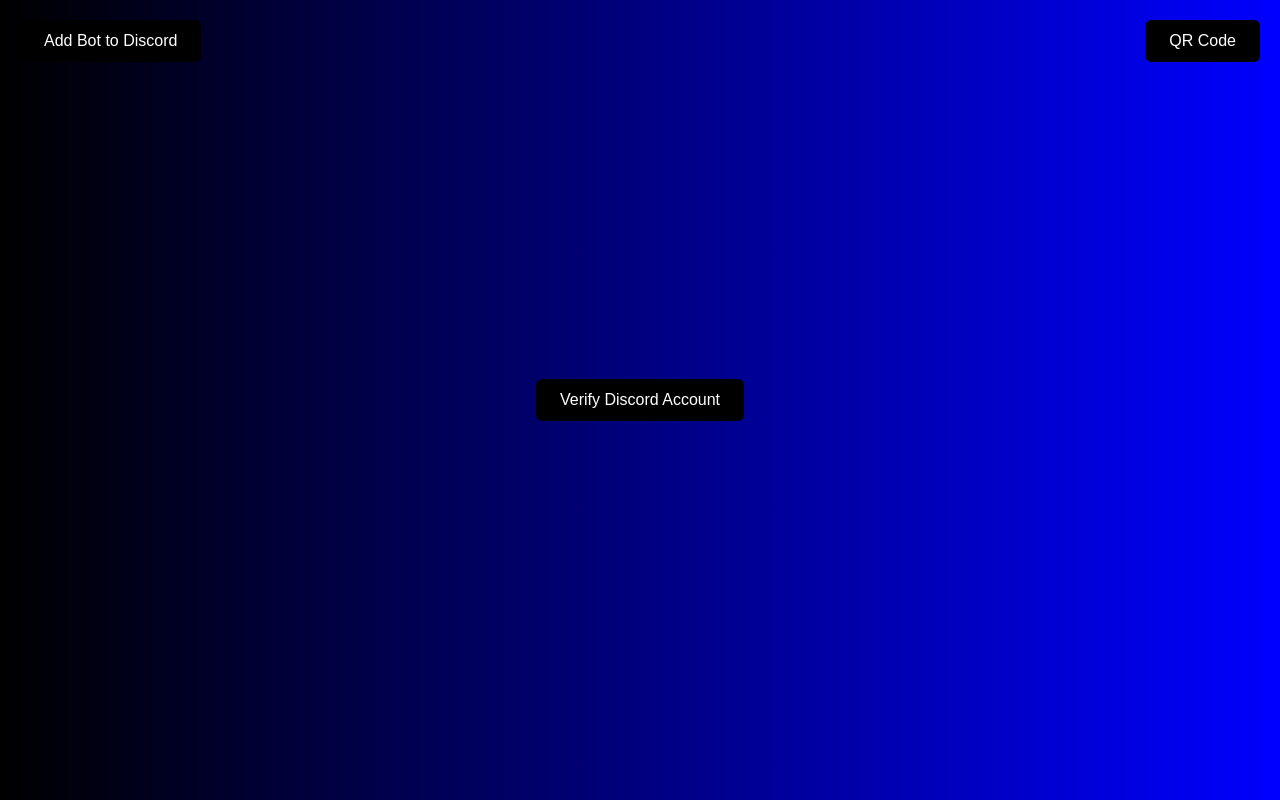
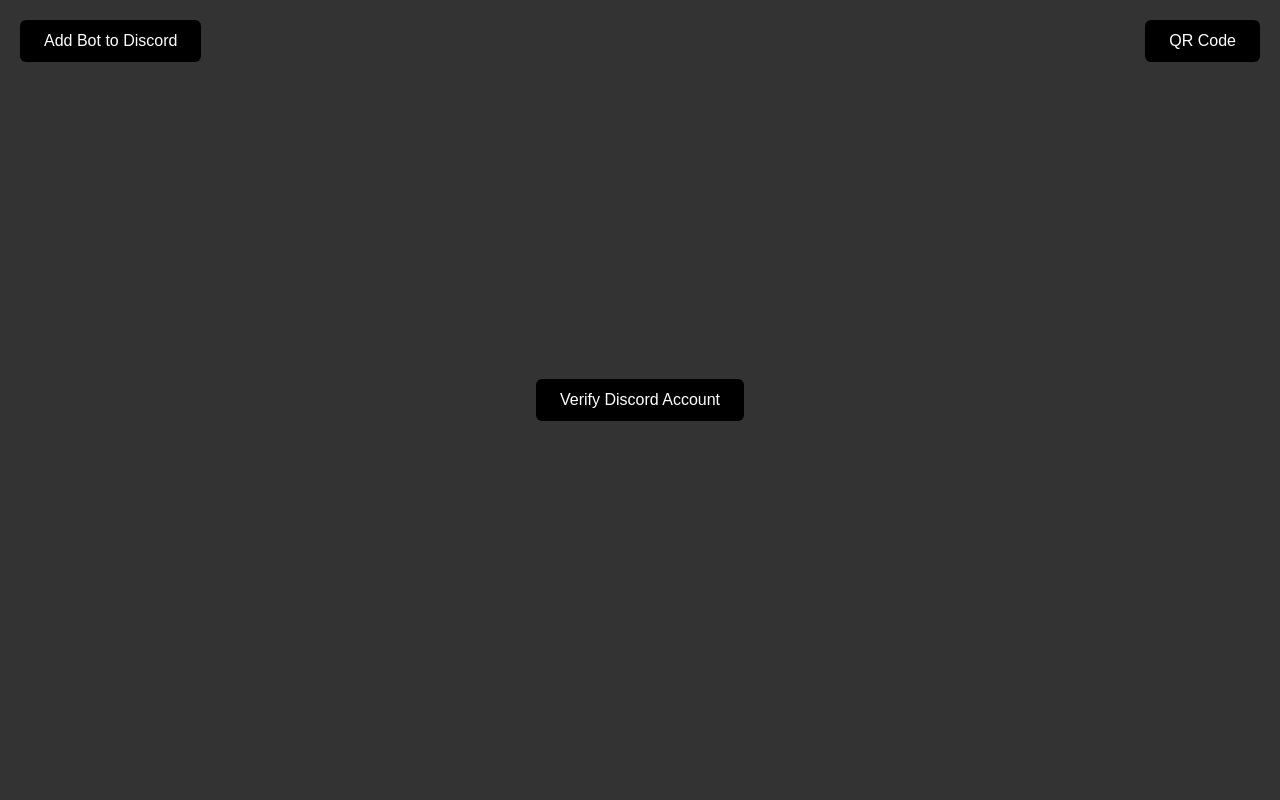
Before and after one commit to quintriple/VERIFYDC, a plain HTML site: page index.html in a window 1280 px wide. Drawn offline with Linux system fonts and the light colour scheme.

Commit message:
Update styles.css

```diff
--- a/styles.css
+++ b/styles.css
@@ -12,7 +12,7 @@ body {
     font-family: 'Poppins', sans-serif;
     line-height: 1.6;
     color: #fff; /* Light text color for contrast */
-    background: linear-gradient(to right, #000000, #0000ff); /* Black to blue gradient */
+    background-color: #333333; /* Dark gray background */
     display: flex;
     justify-content: center;
     align-items: center;
@@ -24,10 +24,11 @@ body {
 header {
     position: absolute;
     top: 10px; /* Distance from the top of the viewport */
-    width: 100%; /* Full width to align items */
+    left: 10px; /* Distance from the left of the viewport */
+    right: 10px; /* Distance from the right of the viewport */
     display: flex;
     justify-content: space-between; /* Space between the buttons */
-    padding: 0 10px; /* Padding to ensure buttons are not flush with the edges */
+    width: calc(100% - 20px); /* Full width minus padding */
 }
 
 button {
```
